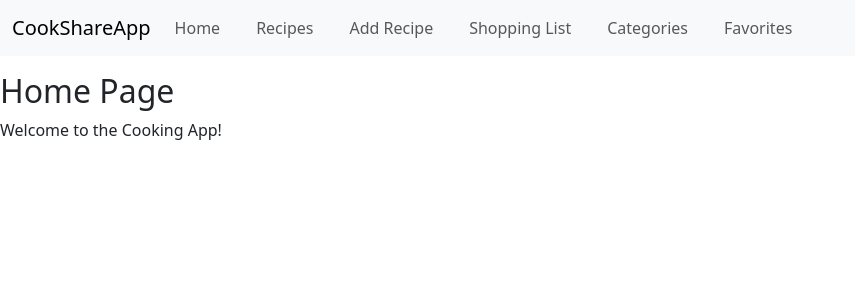
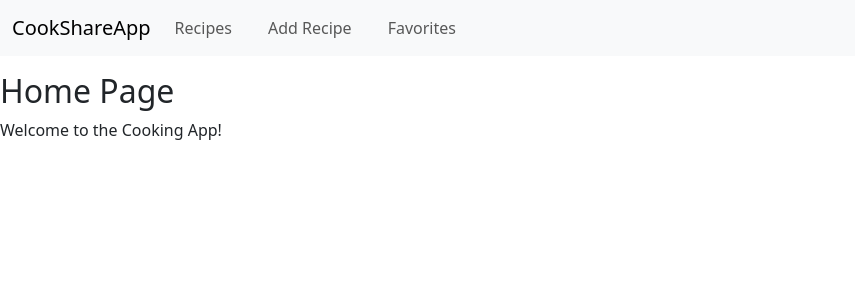
Before and after one commit to ArcaneKeys/CookShareApp, an Angular app: page / in a window 1280 px wide. Before the commit this address led to /home. Shown: the top 300 px of the page, without its empty margins (0-855 px from the left). Built offline with nearby package versions, Linux system fonts and the light colour scheme.

Commit message:
Cleaning in headers, #11

```diff
--- a/src/app/app-routing.module.ts
+++ b/src/app/app-routing.module.ts
@@ -7,13 +7,12 @@ import { ShoppingListComponent } from './shopping-list/shopping-list.component';
 import { FavoritesComponent } from './favorites/favorites.component';
 
 const routes: Routes = [
-  { path: 'home', component: HomeComponent },
+  { path: '', component: HomeComponent },
   { path: 'recipes', component: RecipesComponent },
   { path: 'add-recipe', component: AddRecipeComponent },
   { path: 'shopping-list', component: ShoppingListComponent },
   { path: 'favorites', component: FavoritesComponent },
-  { path: '', redirectTo: '/home', pathMatch: 'full' },
-  { path: '**', redirectTo: '/home', pathMatch: 'full' }
+  { path: '**', redirectTo: '/', pathMatch: 'full' }
 ];
 
 @NgModule({
--- a/src/app/header/header.component.html
+++ b/src/app/header/header.component.html
@@ -1,23 +1,14 @@
 <nav class="navbar navbar-expand-lg navbar-light bg-light mb-3">
   <div class="container-fluid">
-    <a class="navbar-brand" routerLink="/">CookShareApp</a>
+    <a class="navbar-brand active" routerLink="/">CookShareApp</a>
     <button class="navbar-toggler" type="button" (click)="isMenuCollapsed = !isMenuCollapsed">&#9776;</button>
     <div [ngbCollapse]="isMenuCollapsed" class="collapse navbar-collapse">
       <ul class="navbar-nav">
-        <li class="nav-item active">
-          <a class="nav-link" routerLink="/home" (click)="isMenuCollapsed = true">Home</a>
-        </li>
         <li class="nav-item">
           <a class="nav-link" routerLink="/recipes" (click)="isMenuCollapsed = true">Recipes</a>
         </li>
         <li class="nav-item">
           <a class="nav-link" routerLink="/add-recipe" (click)="isMenuCollapsed = true">Add Recipe</a>
-        </li>
-        <li class="nav-item">
-          <a class="nav-link" routerLink="/shopping-list" (click)="isMenuCollapsed = true">Shopping List</a>
-        </li>
-        <li class="nav-item">
-          <a class="nav-link" routerLink="/categories" (click)="isMenuCollapsed = true">Categories</a>
         </li>
         <li class="nav-item">
           <a class="nav-link" routerLink="/favorites" (click)="isMenuCollapsed = true">Favorites</a>
```
